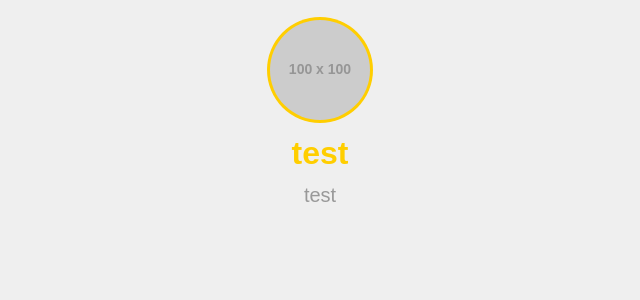
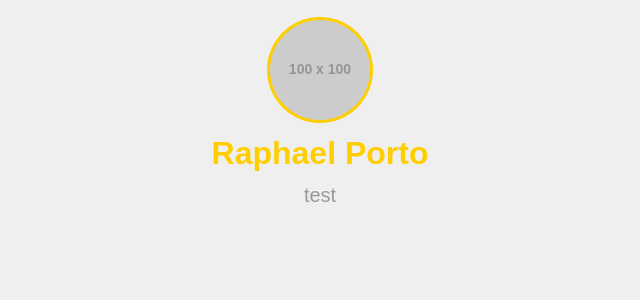
Before and after one commit to raphaelpor/raphaelpor.github.io, a React app: page / in a window 1280 px wide. Shown: the top 300 px of the page, without its empty margins (320-960 px from the left). Built offline with nearby package versions, Linux system fonts and the light colour scheme.

Commit message:
Add data on Intro

```diff
--- a/src/views/Home/components/Intro/index.js
+++ b/src/views/Home/components/Intro/index.js
@@ -1,10 +1,12 @@
 import React from 'react';
 import './style.css';
+
+import data from '../../../../services/data';
 
 function Intro() {
   return (
     <div className="Intro">
-      <h1>test</h1>
+      <h1>{data.name}</h1>
       <small>test</small>
     </div>
   );
```
